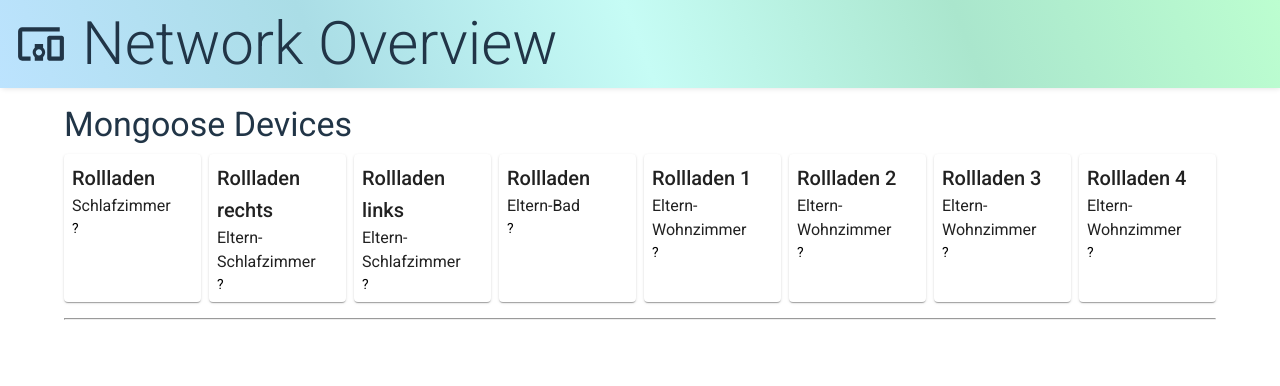
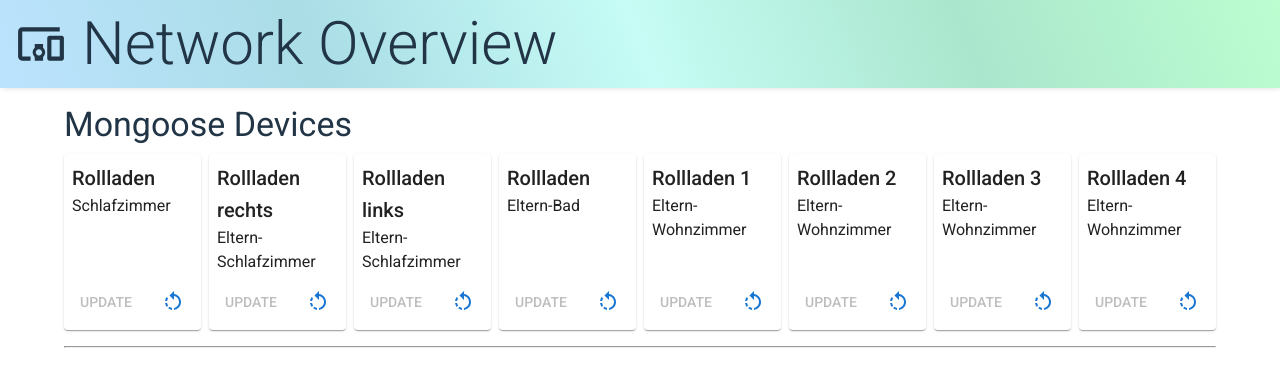
Before and after one commit to ElfenB/network-overview2, a React (Vite) app: page / in a window 1280 px wide. Shown: the top 386 px of the page. Built offline with nearby package versions, Linux system fonts and the light colour scheme.

Commit message:
refactoring and added update check button

```diff
--- a/src/components/common/DeviceTile.tsx
+++ b/src/components/common/DeviceTile.tsx
@@ -1,17 +1,21 @@
-import { Button, Paper, SxProps, Theme, Typography } from '@mui/material';
+import { Box, Link, Paper, SxProps, Theme, Typography } from '@mui/material';
 import { useCallback, useMemo } from 'react';
 import { TileData } from './DeviceTile.types';
 import { getIsUpToDate, getVersionColor } from './DeviceTile.utils';
+import { UpdateButton } from './UpdateButton';
 
 const sx: Record<string, SxProps<Theme>> = {
   root: {
+    display: 'flex',
+    flexDirection: 'column',
+    justifyContent: 'space-between',
     minHeight: (theme) => theme.spacing(15),
     padding: 1,
     width: (theme) => theme.spacing(20),
   },
-  updateButton: {
-    width: '100%',
-    marginTop: 1,
+  link: {
+    textDecoration: 'none',
+    color: 'inherit',
   },
 };
 
@@ -36,21 +40,33 @@ export function DeviceTile({ data }: Props) {
     alert('Not implemented yet');
   }, []);
 
+  const handleCheckUpdate = useCallback(() => {
+    console.log('TODO: Implement update functionality');
+    alert('Not implemented yet');
+  }, []);
+
+  const getLinkForTile = useMemo(() => data.url + (data.port ? `:${data.port}` : '') + '/', [data.url, data.port]);
+
   return (
     <Paper sx={sx.root}>
-      <Typography variant="h6">{data.name}</Typography>
+      <Box sx={sx.description}>
+        <Link sx={sx.link} href={getLinkForTile} target="_blank" rel="noreferrer">
+          <Typography variant="h6">{data.name}</Typography>
+        </Link>
 
-      <Typography variant="body1">{data.room}</Typography>
+        <Typography variant="body1">{data.room}</Typography>
+        {data.version && (
+          <Typography sx={{ color: getVersionColor(isUpToDate) }} variant="body2">
+            {data.version} {updateString}
+          </Typography>
+        )}
+      </Box>
 
-      <Typography sx={{ color: getVersionColor(isUpToDate) }} variant="body2">
-        {data.version} {updateString}
-      </Typography>
-
-      {!isUpToDate && isUpToDate !== undefined && (
-        <Button onClick={handleUpdateDevice} sx={sx.updateButton}>
-          Update
-        </Button>
-      )}
+      <UpdateButton
+        isUpToDate={isUpToDate}
+        handleUpdateDevice={handleUpdateDevice}
+        handleCheckUpdate={handleCheckUpdate}
+      />
     </Paper>
   );
 }
--- a/src/components/common/DeviceTile.types.ts
+++ b/src/components/common/DeviceTile.types.ts
@@ -1,6 +1,8 @@
 export type TileData = {
   name: string;
   room: string;
+  url: string;
   version?: string;
   latestVersion?: string;
+  port?: number;
 };
--- /dev/null
+++ b/src/components/common/UpdateButton.tsx
@@ -0,0 +1,35 @@
+import RotateLeftIcon from '@mui/icons-material/RotateLeft';
+import { Box, Button, IconButton } from '@mui/material';
+import { SxProps, Theme } from '@mui/system';
+import { useMemo } from 'react';
+
+const sx: Record<string, SxProps<Theme>> = {
+  root: {
+    width: '100%',
+    marginTop: 1,
+    display: 'flex',
+    justifyContent: 'space-between',
+  },
+};
+
+type Props = {
+  isUpToDate: boolean | undefined;
+  handleUpdateDevice: () => void;
+  handleCheckUpdate: () => void;
+};
+
+export function UpdateButton({ isUpToDate, handleUpdateDevice, handleCheckUpdate }: Props) {
+  const updateNotPossible = useMemo(() => isUpToDate || isUpToDate === undefined, [isUpToDate]);
+
+  return (
+    <Box sx={sx.root}>
+      <Button onClick={handleUpdateDevice} disabled={updateNotPossible}>
+        Update
+      </Button>
+
+      <IconButton onClick={handleCheckUpdate}>
+        <RotateLeftIcon color="primary" />
+      </IconButton>
+    </Box>
+  );
+}
```
